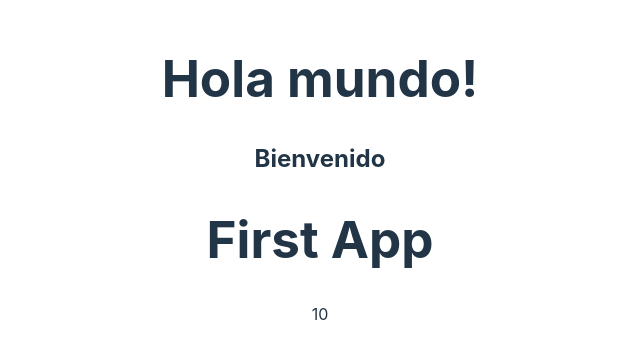
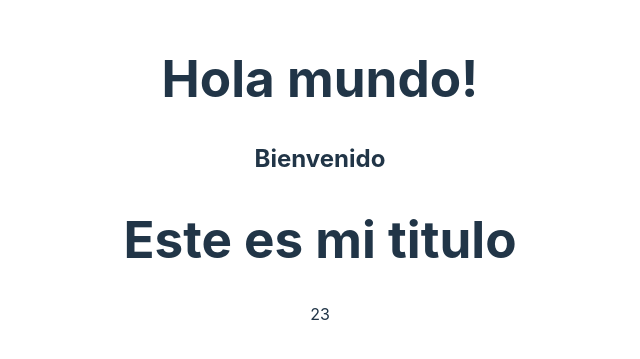
Before and after one commit to juandavid764/Homeworks, a React (Vite) app in the folder hello_world/: page / in a window 1280 px wide. Shown: the part 229-588 px from the top of the page, without its empty margins (320-960 px from the left). Built offline with nearby package versions, Linux system fonts and the light colour scheme.

Commit message:
finished challenge 02

```diff
--- a/hello_world/src/App.jsx
+++ b/hello_world/src/App.jsx
@@ -6,7 +6,7 @@ function App() {
     <>
       <h1>Hola mundo!</h1>
       <h2>Bienvenido</h2>
-      <FirstApp />
+      <FirstApp title={"Este es mi titulo"} sum={23}/>
     </>
   );
 }
--- a/hello_world/src/components/FirstApp.jsx
+++ b/hello_world/src/components/FirstApp.jsx
@@ -1,12 +1,22 @@
-const FirstApp = () => {
-    const title = 'First App';
+import PropTyes from 'prop-types';
 
+const FirstApp = ({title, sum}) => {
   return (
     <>
       <h1>{title}</h1>
-      <span>10</span>
+      <span>{sum}</span>
     </>
   );
 }
 
+// FirstApp.propTypes = {
+//   title : PropTyes.string.isRequired,
+//   sum : PropTyes.number.isRequired
+// }
+
+FirstApp.defaultProps = {
+  title: 'No hay titulo',
+  sum: 300
+}
+
 export default FirstApp;
```
